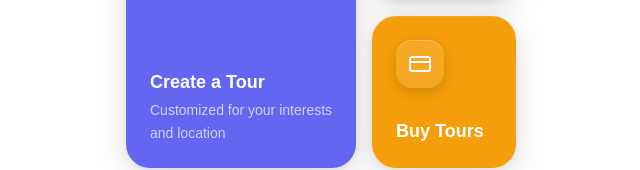
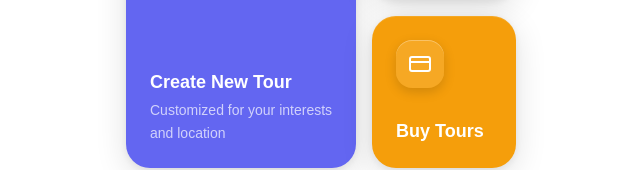
Before and after one commit to SalvSith/TourBud, a React (Create React App) app in the folder tour-bud/: page / in a window 1280 px wide. Shown: the part 360-530 px from the top of the page, without its empty margins (319-959 px from the left). Built offline with nearby package versions, Linux system fonts and the light colour scheme.

Commit message:
Update Home.tsx

```diff
--- a/tour-bud/src/components/Home.tsx
+++ b/tour-bud/src/components/Home.tsx
@@ -26,7 +26,7 @@ const Home: React.FC<HomeProps> = ({ userName, credits }) => {
   const mainCards = [
     {
       id: 'talk',
-      title: 'Create a Tour',
+      title: 'Create New Tour',
       subtitle: "Customized for your interests and location",
       icon: <Sparkles size={24} />,
       onClick: () => navigate('/location'),
```
